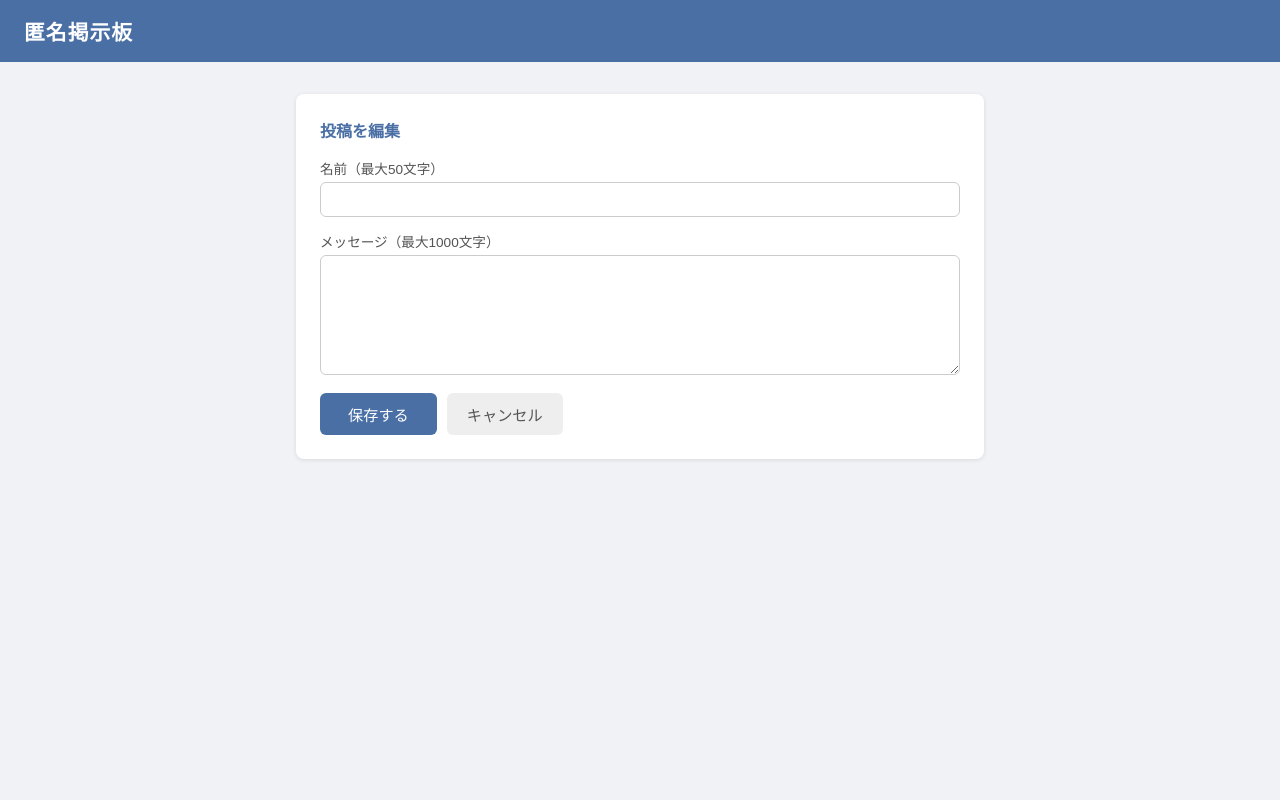
After one commit to sonohen/claude-code-trial, a Flask app: template templates/edit.html in a window 1280 px wide. The commit adds this page. Run offline with Flask 3, Linux system fonts and the light colour scheme; the template is opened without the code that fills it, so the values that code supplies are empty.

Commit message:
Add edit and delete functionality (closes #2)
各投稿に編集・削除ボタンを追加。編集は専用フォームページで行い、
削除は確認ダイアログ付きのPOSTリクエストで実行する。

https://claude.ai/code/session_01PDfmeaaSBNGHBfNPpHHiiW

```diff
--- a/app.py
+++ b/app.py
@@ -39,9 +39,36 @@ def init_db():
 def index():
     db = get_db()
     messages = db.execute(
-        "SELECT name, message, created_at FROM messages ORDER BY id DESC LIMIT 100"
+        "SELECT id, name, message, created_at FROM messages ORDER BY id DESC LIMIT 100"
     ).fetchall()
     return render_template("index.html", messages=messages)
+
+
+@app.route("/edit/<int:message_id>", methods=["GET", "POST"])
+def edit(message_id):
+    db = get_db()
+    row = db.execute("SELECT * FROM messages WHERE id = ?", (message_id,)).fetchone()
+    if row is None:
+        return redirect(url_for("index"))
+    if request.method == "POST":
+        name = request.form.get("name", "").strip()
+        message = request.form.get("message", "").strip()
+        if name and message and len(name) <= 50 and len(message) <= 1000:
+            db.execute(
+                "UPDATE messages SET name = ?, message = ? WHERE id = ?",
+                (name, message, message_id),
+            )
+            db.commit()
+        return redirect(url_for("index"))
+    return render_template("edit.html", msg=row)
+
+
+@app.route("/delete/<int:message_id>", methods=["POST"])
+def delete(message_id):
+    db = get_db()
+    db.execute("DELETE FROM messages WHERE id = ?", (message_id,))
+    db.commit()
+    return redirect(url_for("index"))
 
 
 @app.route("/post", methods=["POST"])
--- /dev/null
+++ b/templates/edit.html
@@ -0,0 +1,138 @@
+<!DOCTYPE html>
+<html lang="ja">
+<head>
+  <meta charset="UTF-8">
+  <meta name="viewport" content="width=device-width, initial-scale=1.0">
+  <title>投稿を編集 - 匿名掲示板</title>
+  <style>
+    *, *::before, *::after { box-sizing: border-box; margin: 0; padding: 0; }
+
+    body {
+      font-family: "Hiragino Kaku Gothic ProN", "Meiryo", sans-serif;
+      background: #f0f2f5;
+      color: #333;
+      min-height: 100vh;
+    }
+
+    header {
+      background: #4a6fa5;
+      color: #fff;
+      padding: 16px 24px;
+      font-size: 1.3rem;
+      font-weight: bold;
+      letter-spacing: 0.05em;
+    }
+
+    main {
+      max-width: 720px;
+      margin: 32px auto;
+      padding: 0 16px;
+    }
+
+    .edit-form {
+      background: #fff;
+      border-radius: 8px;
+      padding: 24px;
+      box-shadow: 0 1px 4px rgba(0,0,0,0.1);
+    }
+
+    .edit-form h2 {
+      font-size: 1rem;
+      margin-bottom: 16px;
+      color: #4a6fa5;
+    }
+
+    .form-group {
+      margin-bottom: 14px;
+    }
+
+    .form-group label {
+      display: block;
+      font-size: 0.85rem;
+      margin-bottom: 4px;
+      color: #555;
+    }
+
+    .form-group input,
+    .form-group textarea {
+      width: 100%;
+      padding: 8px 12px;
+      border: 1px solid #ccc;
+      border-radius: 6px;
+      font-size: 0.95rem;
+      font-family: inherit;
+      transition: border-color 0.2s;
+    }
+
+    .form-group input:focus,
+    .form-group textarea:focus {
+      outline: none;
+      border-color: #4a6fa5;
+    }
+
+    .form-group textarea {
+      resize: vertical;
+      min-height: 120px;
+    }
+
+    .form-actions {
+      display: flex;
+      gap: 10px;
+    }
+
+    .btn-save {
+      background: #4a6fa5;
+      color: #fff;
+      border: none;
+      padding: 10px 28px;
+      border-radius: 6px;
+      font-size: 0.95rem;
+      cursor: pointer;
+      transition: background 0.2s;
+    }
+
+    .btn-save:hover { background: #3a5f95; }
+
+    .btn-cancel {
+      background: #eee;
+      color: #555;
+      border: none;
+      padding: 10px 20px;
+      border-radius: 6px;
+      font-size: 0.95rem;
+      cursor: pointer;
+      text-decoration: none;
+      display: inline-flex;
+      align-items: center;
+      transition: background 0.2s;
+    }
+
+    .btn-cancel:hover { background: #ddd; }
+  </style>
+</head>
+<body>
+
+<header>匿名掲示板</header>
+
+<main>
+  <div class="edit-form">
+    <h2>投稿を編集</h2>
+    <form action="/edit/{{ msg.id }}" method="post">
+      <div class="form-group">
+        <label for="name">名前（最大50文字）</label>
+        <input type="text" id="name" name="name" maxlength="50" value="{{ msg.name }}" required>
+      </div>
+      <div class="form-group">
+        <label for="message">メッセージ（最大1000文字）</label>
+        <textarea id="message" name="message" maxlength="1000" required>{{ msg.message }}</textarea>
+      </div>
+      <div class="form-actions">
+        <button type="submit" class="btn-save">保存する</button>
+        <a href="/" class="btn-cancel">キャンセル</a>
+      </div>
+    </form>
+  </div>
+</main>
+
+</body>
+</html>
```
Also changed, not shown: templates/index.html (+36 -0 lines).
